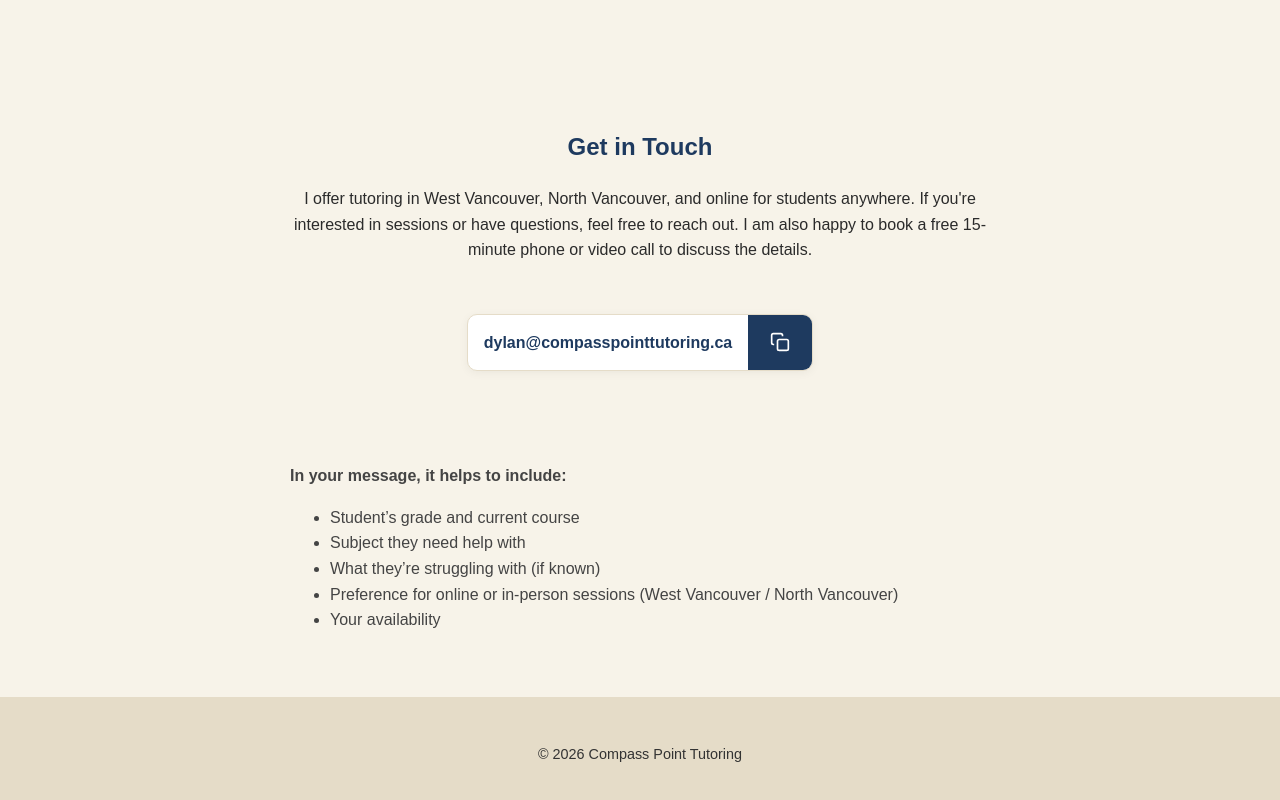
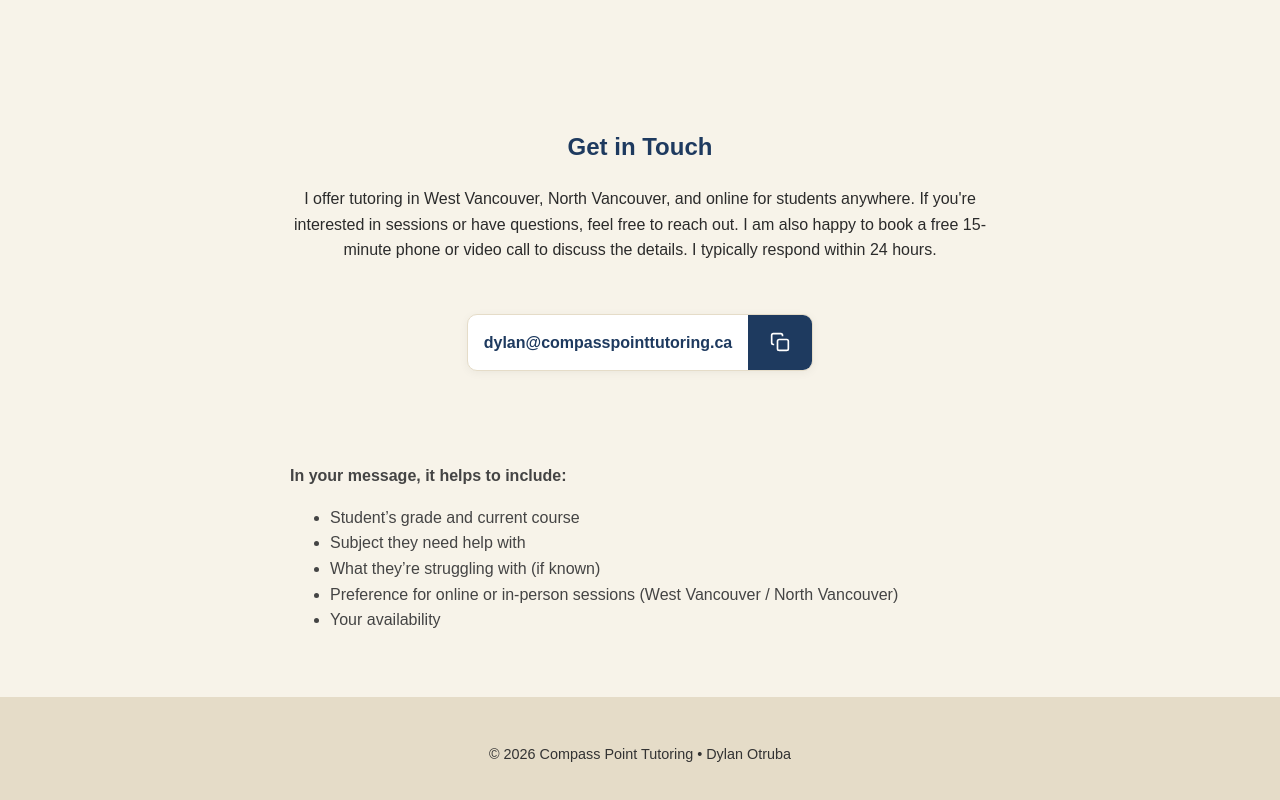
Before and after one commit to dotrub/CompassPointTutoringWebsite, a plain HTML site: page index.html in a window 1280 px wide. Shown: the part 3968-4768 px from the top of the page. Drawn offline with Linux system fonts and the light colour scheme.

Commit message:
Copy changes, mostly for SEO

```diff
--- a/index.html
+++ b/index.html
@@ -3,7 +3,7 @@
 <head>
   <meta charset="UTF-8">
   <meta name="viewport" content="width=device-width, initial-scale=1.0">
-  <title>Compass Point Tutoring</title>
+  <title>Compass Point Tutoring | Math & Science Tutor in North and West Vancouver</title>
   <link rel="icon" type="image/png" href="favicon.png">
   <meta name="theme-color" content="#1e3a5f">
   <style>
@@ -486,7 +486,7 @@
   </div>
 
   <div class="about-text">
-    <h2>About</h2>
+    <h2>About Dylan Otruba</h2>
     <p>Math causes a lot of complicated feelings for people, and that starts in school. Students accumulate gaps in their skillset, they experience challenges that feel insurmountable, they get bored with the repetitive practice. Eventually many of them conclude that math is simply beyond them. My approach as a tutor is centred around proving the opposite: that competence, and then confidence, are possible for anyone with practice and support.</p>
     <p>I started my career as a software developer, with a degree in Computer Science from the University of British Columbia. I've always been drawn to understanding how things work. Whether I'm solving a programming problem, learning a new subject, or helping a student work through a difficult concept, I enjoy breaking complex ideas into smaller pieces and finding the connections between them. Many students learn how to follow the steps without ever really understanding why those steps work. I want my students to understand the ideas behind the math.</p>
     <p>When it comes to working with students, finding an individual approach for each person is one of my specialities. I emphasize a calm, friendly environment where it's safe to explore and ask questions without judgment. A lot of progression in math is halted by anxiety and insecurity, as gaps in foundational skills build up over time. If those gaps are identified and strengthened, learning becomes much easier. I find that students are more capable of learning than they usually think; most students just need to have some deeper gap or misunderstanding addressed first.</p>
@@ -499,7 +499,7 @@
 
   <p style="text-align: center; max-width: 700px; margin: 1rem auto;">
     I offer tutoring in West Vancouver, North Vancouver, and online for students anywhere.
-    If you're interested in sessions or have questions, feel free to reach out. I am also happy to book a free 15-minute phone or video call to discuss the details.
+    If you're interested in sessions or have questions, feel free to reach out. I am also happy to book a free 15-minute phone or video call to discuss the details. I typically respond within 24 hours.
   </p>
 
   <div class="contact-section">
@@ -538,7 +538,7 @@
 </section>
 
 <footer>
-  <p>&copy; 2026 Compass Point Tutoring</p>
+  <p>&copy; 2026 Compass Point Tutoring • Dylan Otruba</p>
 </footer>
 
 <script>
```
